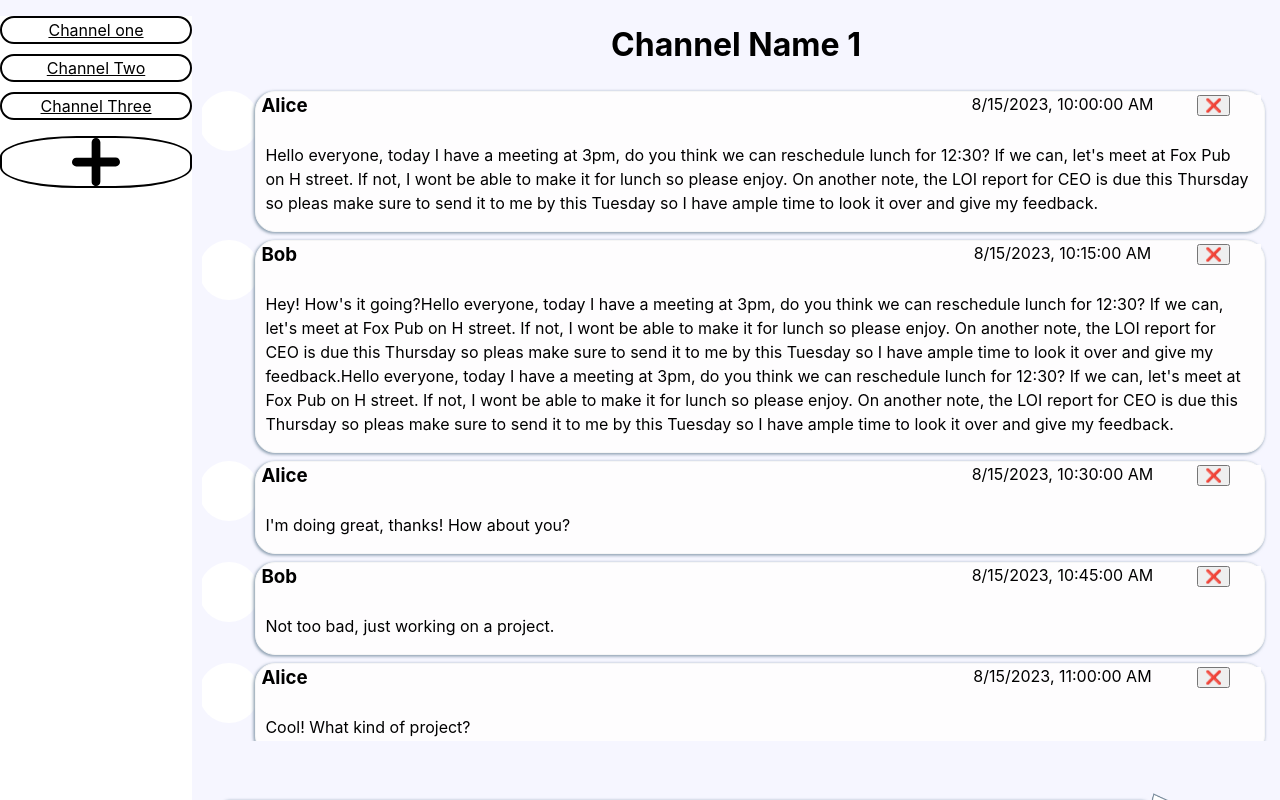
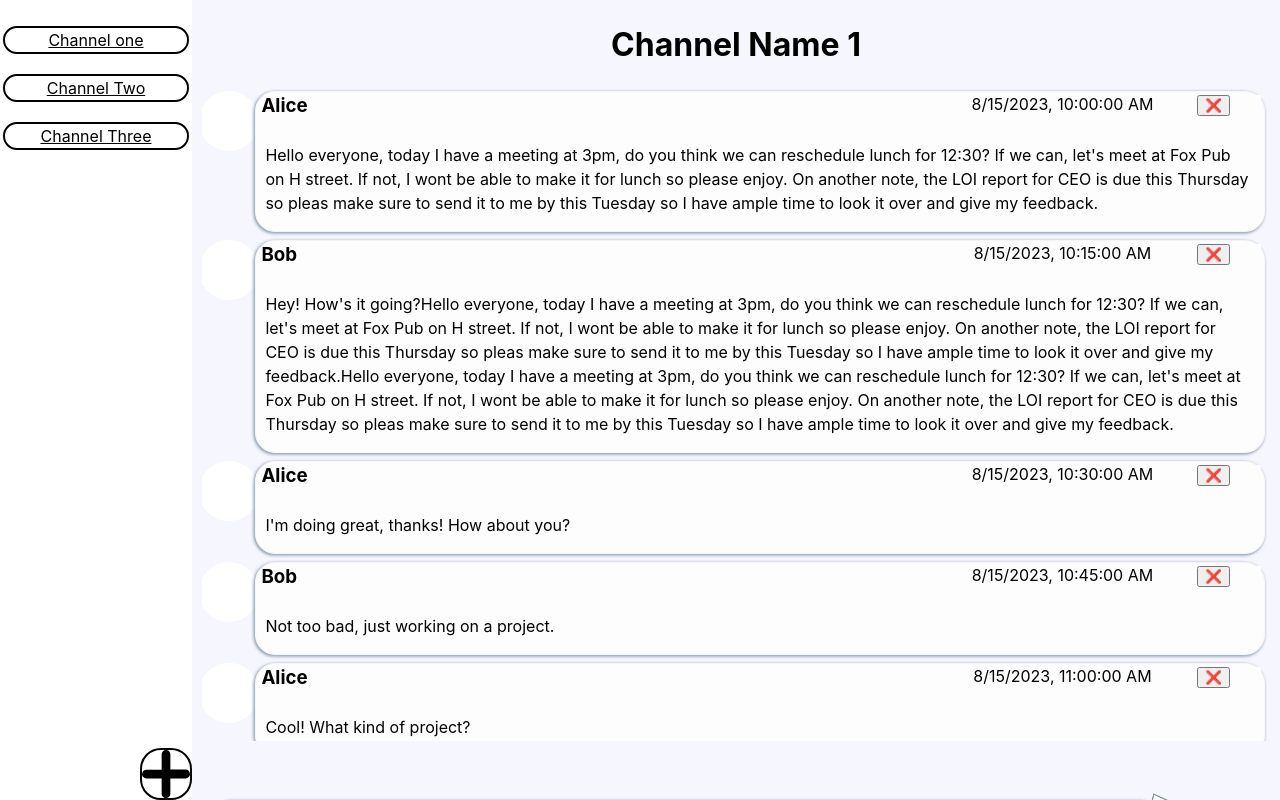
Before and after one commit to Gome510/keeping-tabs, a React (Vite) app: page / in a window 1280 px wide. Built offline with nearby package versions, Linux system fonts and the light colour scheme; the HTML template or start-up script is replaced by a standard one.

Commit message:
fixed styling of sidebar, gave width to each channel button

```diff
--- a/src/components/Sidebar/Sidebar.css
+++ b/src/components/Sidebar/Sidebar.css
@@ -2,19 +2,20 @@
   background-color: white;
   color: black;
   height: 100vh;
-  /* display: flex;
-  position: absolute;
-  left: 0px;
-  top: 0px;
   display: flex;
   flex-direction: column;
   align-items: center;
-  justify-content: space-between;*/
+  justify-content: space-between;
 }
 
 .sidebar-channels{
   list-style: none;
   padding-left: 0px;
+  display: flex;
+  flex-direction: column;
+  align-items: center;
+  justify-content: center;
+  width: 95%;
 }
 
 .sidebar-channels > li {
@@ -22,6 +23,7 @@
   margin-bottom: 10px;
   border: 2px solid black;
   border-radius: 25px;
+  width: 100%;
 }
 
 .link-styles { /* Targets the React-Router Link */
```
